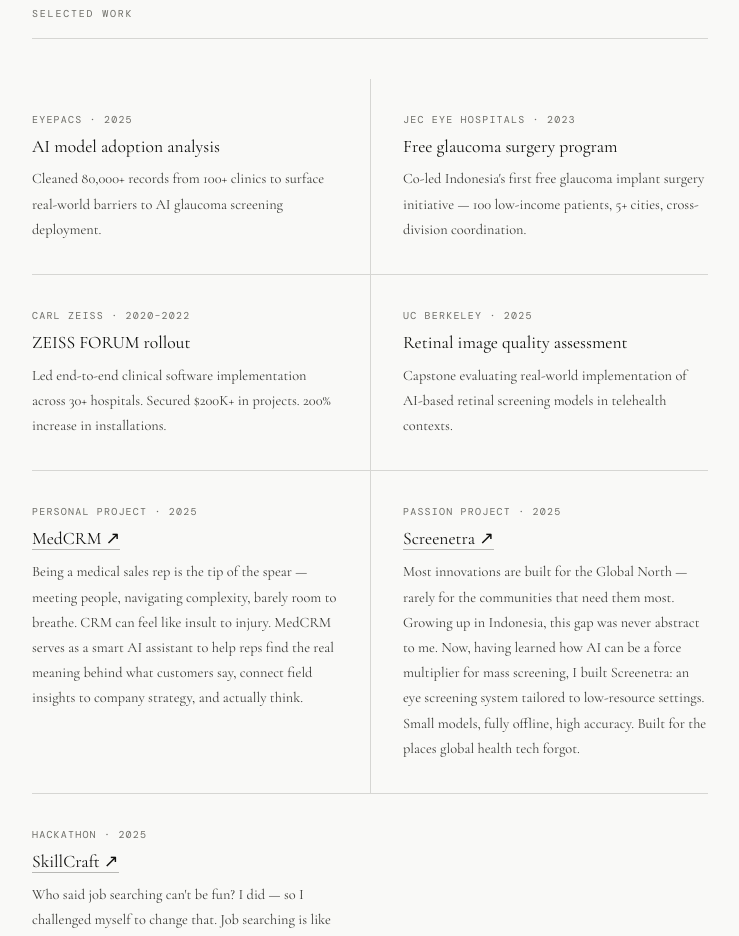
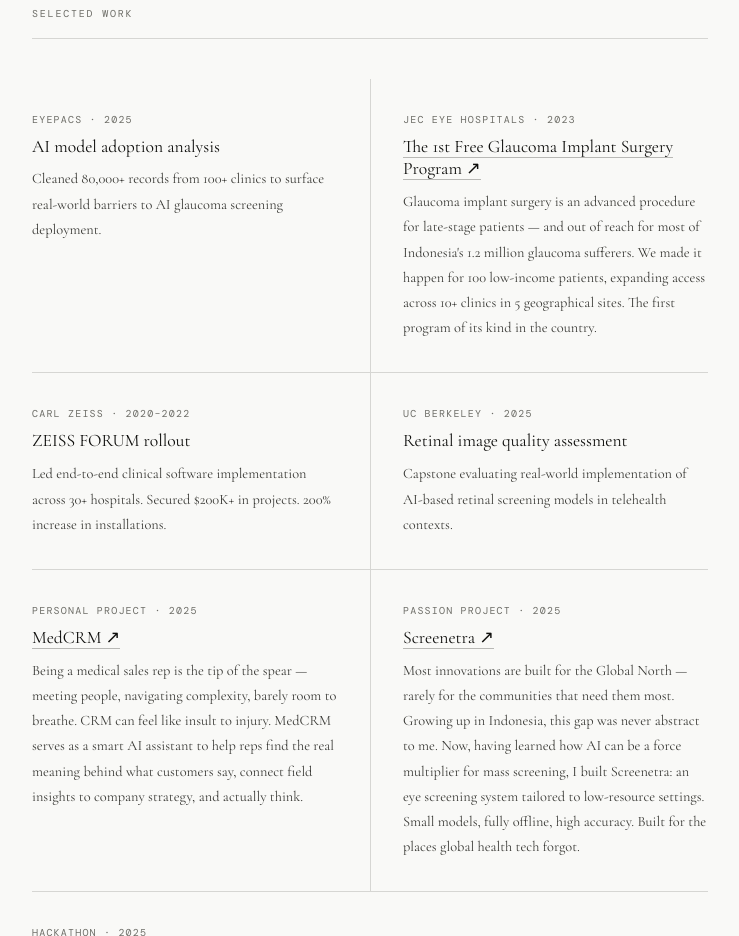
Before and after one commit to arnitarut/portfolio, a plain HTML site: page index.html in a window 1280 px wide. Shown: the part 2300-3236 px from the top of the page, without its empty margins (270-1009 px from the left). Drawn offline with nearby package versions, Linux system fonts and the light colour scheme; a web font is replaced by a local one.

Commit message:
Update work experience details and contact section

```diff
--- a/index.html
+++ b/index.html
@@ -453,8 +453,8 @@
 
       <div class="work-item">
         <div class="work-org">JEC Eye Hospitals · 2023</div>
-        <div class="work-title">Free glaucoma surgery program</div>
-        <div class="work-desc">Co-led Indonesia's first free glaucoma implant surgery initiative — 100 low-income patients, 5+ cities, cross-division coordination.</div>
+        <div class="work-title"><a href="https://www-marketeers-com.translate.goog/sambut-world-glaucoma-week-jec-sediakan-100-operasi-implan-gratis/?_x_tr_sl=auto&_x_tr_tl=en&_x_tr_hl=en-US&_x_tr_pto=wapp&_x_tr_hist=true" target="_blank" style="color: inherit; text-decoration: none; border-bottom: 0.5px solid var(--border-mid);">The 1st Free Glaucoma Implant Surgery Program ↗</a></div>
+        <div class="work-desc">Glaucoma implant surgery is an advanced procedure for late-stage patients — and out of reach for most of Indonesia's 1.2 million glaucoma sufferers. We made it happen for 100 low-income patients, expanding access across 10+ clinics in 5 geographical sites. The first program of its kind in the country.</div>
       </div>
 
       <div class="work-item">
```
